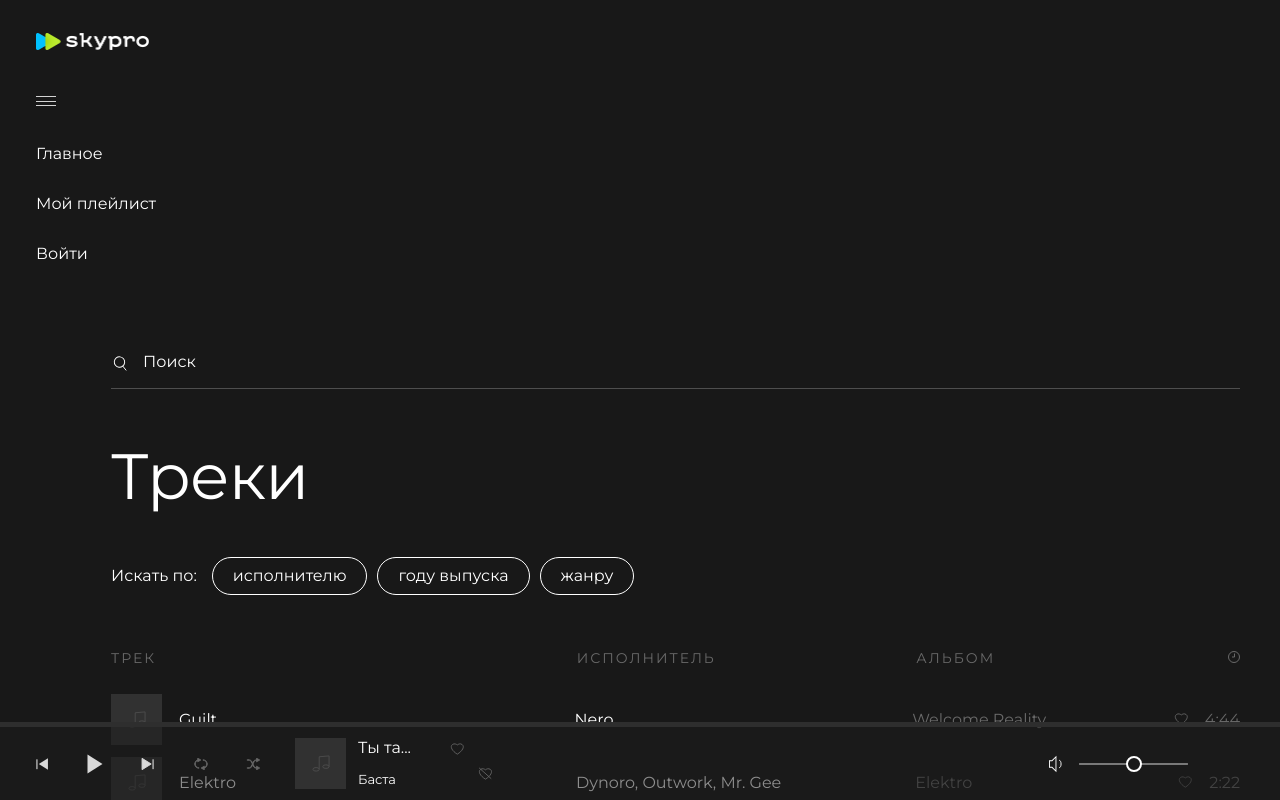
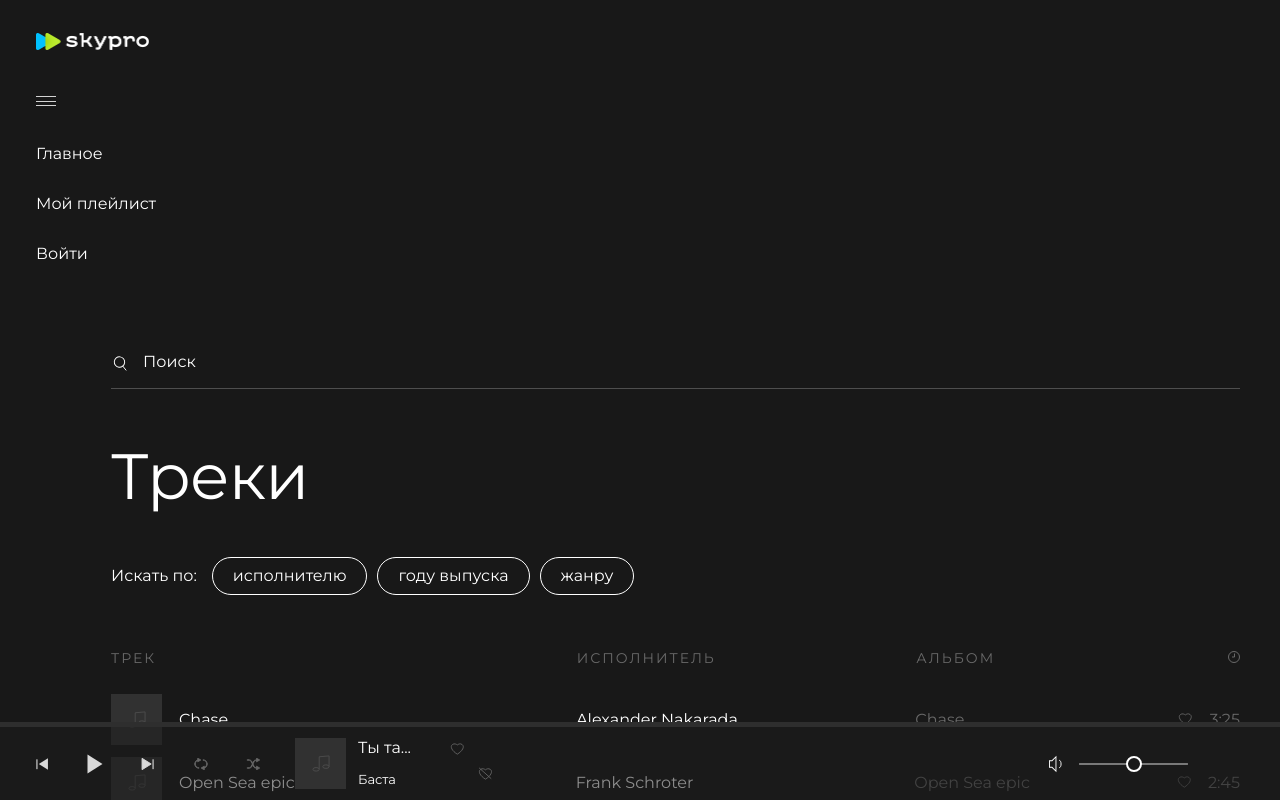
Before and after one commit to kors-ak/skypro-music, a Next.js app: page / in a window 1280 px wide. Built offline with nearby package versions, Linux system fonts and the light colour scheme.

Commit message:
feat: обновление структуры данных треков и добавление функции форматирования длительности

```diff
--- a/src/components/Track/Track.tsx
+++ b/src/components/Track/Track.tsx
@@ -1,14 +1,10 @@
+import { TrackType } from '@/sharedTypes/sharedTypes';
+import { formatDuration } from '@/utils/formatDuration';
 import Link from 'next/link';
 import style from './track.module.css';
 
 type TrackProps = {
-  track: {
-    title: string;
-    subtitle?: string;
-    author: string;
-    album: string;
-    time: string;
-  };
+  track: TrackType;
 };
 
 export default function Track({ track }: TrackProps) {
@@ -23,10 +19,7 @@
           </div>
           <div>
             <Link className={style.track__titleLink} href="">
-              {track.title}{' '}
-              {track.subtitle && (
-                <span className={style.track__titleSpan}>{track.subtitle}</span>
-              )}
+              {track.name}
             </Link>
           </div>
         </div>
@@ -44,7 +37,9 @@
           <svg className={style.track__timeSvg}>
             <use xlinkHref="/img/icon/sprite.svg#icon-like"></use>
           </svg>
-          <span className={style.track__timeText}>{track.time}</span>
+          <span className={style.track__timeText}>
+            {formatDuration(track.duration_in_seconds)}
+          </span>
         </div>
       </div>
     </div>
--- a/src/components/TracksContainer/TracksContainer.tsx
+++ b/src/components/TracksContainer/TracksContainer.tsx
@@ -1,4 +1,4 @@
-import { tracks } from '@/data';
+import { data } from '@/data';
 import cn from 'classnames';
 import Track from '../Track/Track';
 import style from './trackscontainer.module.css';
@@ -19,8 +19,8 @@
         </div>
       </div>
       <div className={style.content__playlist}>
-        {tracks.map((track) => (
-          <Track key={track.id} track={track} />
+        {data.map((track) => (
+          <Track key={track._id} track={track} />
         ))}
       </div>
     </div>
--- a/src/data.ts
+++ b/src/data.ts
@@ -1,42 +1,135 @@
-export const tracks = [
+import { TrackType } from './sharedTypes/sharedTypes';
+
+export const data: TrackType[] = [
   {
-    id: 1,
-    title: 'Guilt',
-    subtitle: '',
-    author: 'Nero',
-    album: 'Welcome Reality',
-    time: '4:44',
+    _id: 8,
+    name: 'Chase',
+    author: 'Alexander Nakarada',
+    release_date: '2005-06-11',
+    genre: ['Классическая музыка'],
+    duration_in_seconds: 205,
+    album: 'Chase',
+    logo: null,
+    track_file:
+      'https://webdev-music-003b5b991590.herokuapp.com/media/music_files/Alexander_Nakarada_-_Chase.mp3',
+    stared_user: [],
   },
   {
-    id: 2,
-    title: 'Elektro',
-    subtitle: '',
-    author: 'Dynoro, Outwork, Mr. Gee',
-    album: 'Elektro',
-    time: '2:22',
+    _id: 9,
+    name: 'Open Sea epic',
+    author: 'Frank Schroter',
+    release_date: '2019-06-12',
+    genre: ['Классическая музыка'],
+    duration_in_seconds: 165,
+    album: 'Open Sea epic',
+    logo: null,
+    track_file:
+      'https://webdev-music-003b5b991590.herokuapp.com/media/music_files/Frank_Schroter_-_Open_Sea_epic.mp3',
+    stared_user: [],
   },
   {
-    id: 3,
-    title: "I'm Fire",
-    subtitle: '',
-    author: 'Ali Bakgor',
-    album: "I'm Fire",
-    time: '2:22',
+    _id: 10,
+    name: 'Sneaky Snitch',
+    author: 'Kevin Macleod',
+    release_date: '2022-04-16',
+    genre: ['Классическая музыка'],
+    duration_in_seconds: 305,
+    album: 'Sneaky Snitch',
+    logo: null,
+    track_file:
+      'https://webdev-music-003b5b991590.herokuapp.com/media/music_files/Kevin_Macleod_-_Sneaky_Snitch.mp3',
+    stared_user: [],
   },
   {
-    id: 4,
-    title: 'Non Stop',
-    subtitle: '(Remix)',
-    author: 'Стоункат, Psychopath',
-    album: 'Non Stop',
-    time: '4:12',
+    _id: 11,
+    name: 'Secret Garden',
+    author: 'Mixkit',
+    release_date: '1972-06-06',
+    genre: ['Классическая музыка'],
+    duration_in_seconds: 324,
+    album: 'Secret Garden',
+    logo: null,
+    track_file:
+      'https://webdev-music-003b5b991590.herokuapp.com/media/music_files/Mixkit_-_Secret_Garden.mp3',
+    stared_user: [],
+  },
+
+  {
+    _id: 12,
+    name: 'A journey of successfull winners',
+    author: '-',
+    release_date: '1985-02-02',
+    genre: ['Классическая музыка'],
+    duration_in_seconds: 255,
+    album: '-',
+    logo: null,
+    track_file:
+      'https://webdev-music-003b5b991590.herokuapp.com/media/music_files/Musiclfiles_-_A_Journey_For_Successful_Winners.mp3',
+    stared_user: [],
   },
   {
-    id: 5,
-    title: 'Run Run',
-    subtitle: '(feat. AR/CO)',
-    author: 'Jaded, Will Clarke, AR/CO',
-    album: 'Run Run',
-    time: '2:54',
+    _id: 13,
+    name: 'Epic Heroic Conquest',
+    author: '-',
+    release_date: '1962-01-15',
+    genre: ['Классическая музыка'],
+    duration_in_seconds: 200,
+    album: 'Epic Heroic Conquest',
+    logo: null,
+    track_file:
+      'https://webdev-music-003b5b991590.herokuapp.com/media/music_files/Musiclfiles_-_Epic_Heroic_Conquest.mp3',
+    stared_user: [],
+  },
+  {
+    _id: 14,
+    name: 'The March OF The Final Battle',
+    author: '-',
+    release_date: '2011-11-02',
+    genre: ['Классическая музыка'],
+    duration_in_seconds: 206,
+    album: 'The March OF The Final Battle',
+    logo: null,
+    track_file:
+      'https://webdev-music-003b5b991590.herokuapp.com/media/music_files/musiclfiles_-_The_March_Of_The_Final_Battle.mp3',
+    stared_user: [],
+  },
+  {
+    _id: 15,
+    name: 'True Summer',
+    author: '-',
+    release_date: '2012-06-01',
+    genre: ['Классическая музыка'],
+    duration_in_seconds: 253,
+    album: 'True Summer',
+    logo: null,
+    track_file:
+      'https://webdev-music-003b5b991590.herokuapp.com/media/music_files/Musiclfiles_-_True_Summer.mp3',
+    stared_user: [],
+  },
+  {
+    _id: 16,
+    name: 'Background Sensible',
+    author: 'Waltz Piano',
+    release_date: '2003-05-12',
+    genre: ['Классическая музыка'],
+    duration_in_seconds: 135,
+    album: 'Background Sensible',
+    logo: null,
+    track_file:
+      'https://webdev-music-003b5b991590.herokuapp.com/media/music_files/Waltz_Piano_-_Background_Sensible.mp3',
+    stared_user: [],
+  },
+  {
+    _id: 17,
+    name: 'Cinematic',
+    author: 'Winniethemoog',
+    release_date: '2004-10-01',
+    genre: ['Классическая музыка'],
+    duration_in_seconds: 206,
+    album: 'Cinematic',
+    logo: null,
+    track_file:
+      'https://webdev-music-003b5b991590.herokuapp.com/media/music_files/Winniethemoog_-_Action_Sport_Breakbeat.mp3',
+    stared_user: [],
   },
 ];
--- /dev/null
+++ b/src/sharedTypes/sharedTypes.ts
@@ -0,0 +1,12 @@
+export type TrackType = {
+  _id: number;
+  name: string;
+  author: string;
+  release_date: string;
+  genre: string[];
+  duration_in_seconds: number;
+  album: string;
+  logo: string | null;
+  track_file: string;
+  stared_user: string[];
+};
--- /dev/null
+++ b/src/utils/formatDuration.tsx
@@ -0,0 +1,6 @@
+export function formatDuration(seconds: number): string {
+  const minutes = Math.floor(seconds / 60);
+  const remainingSeconds = seconds % 60;
+
+  return `${minutes}:${remainingSeconds.toString().padStart(2, '0')}`;
+}
```
